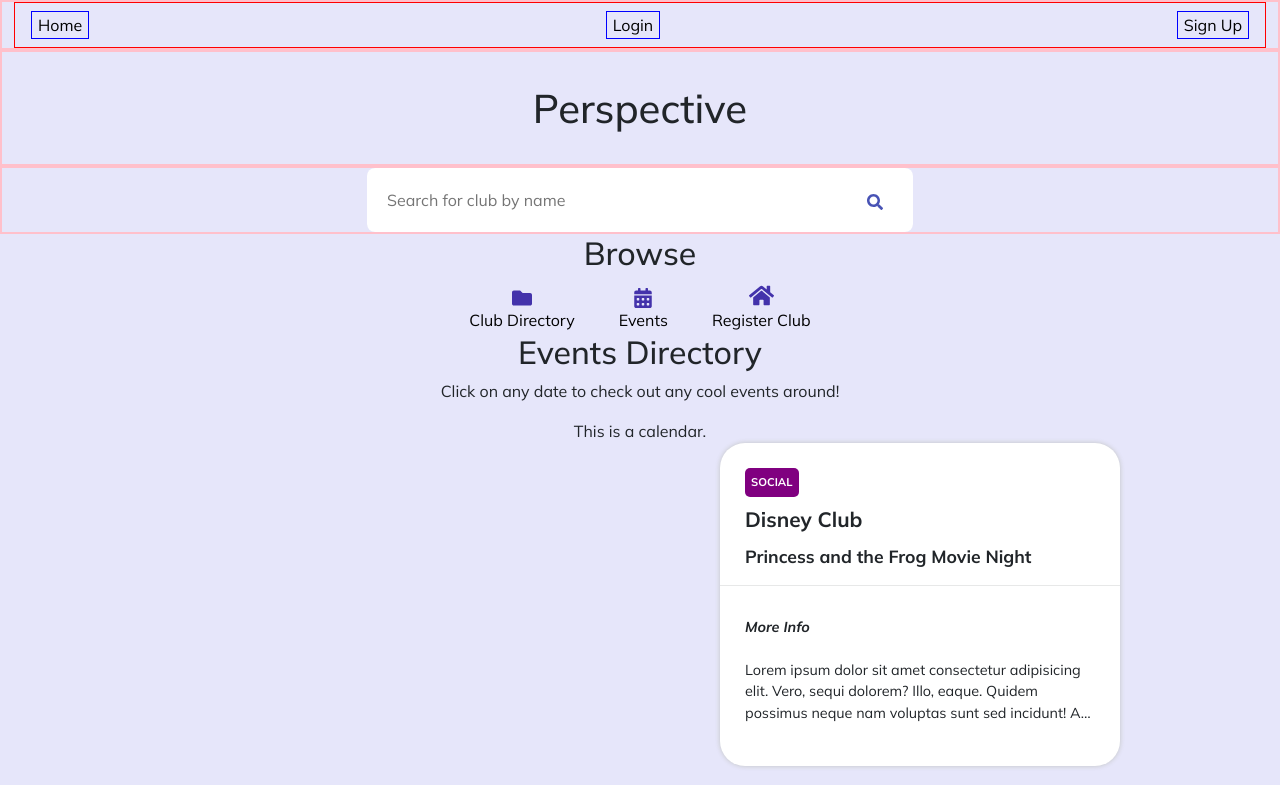
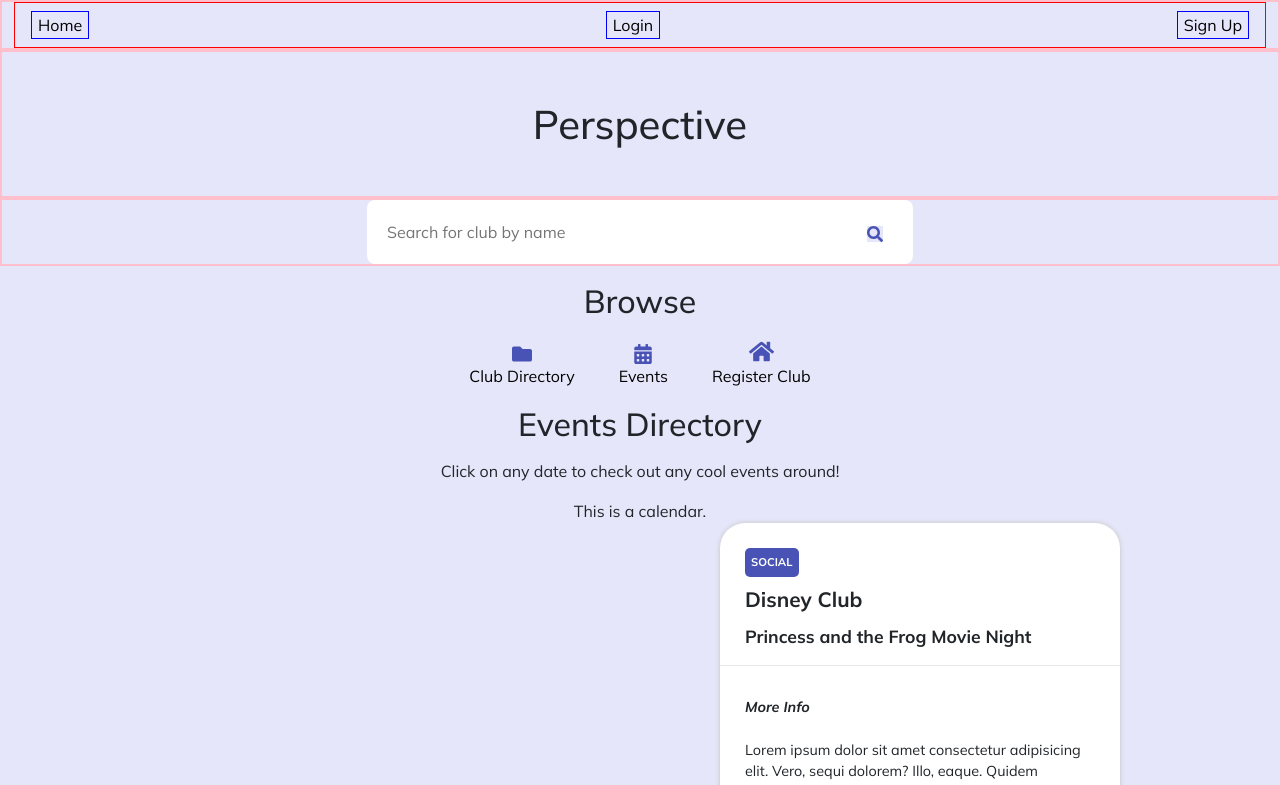
Before and after one commit to jenpennen/ucla-perspective, a React (Vite) app: page / in a window 1280 px wide. Shown: the top 785 px of the page. Built offline with nearby package versions, Linux system fonts and the light colour scheme.

Commit message:
established color schemes

```diff
--- a/src/App.css
+++ b/src/App.css
@@ -1,12 +1,24 @@
+* {
+  --background: #e6e6fa;
+  --accent: #4853b5;
+  --secondary: #6671d1;
+  --light-accent: #8a93e0;
+}
+body {
+  background-color: var(--background);
+}
 button {
   cursor: pointer;
 }
 h1 {
-  max-width: 100rem;
-  margin: 0 auto;
+  margin: 1rem;
   padding: 2rem;
   text-align: center;
 }
+h2 {
+  margin: 1rem 0rem;
+}
+
 .container {
   max-width: 100rem;
   border: 2px solid pink;
@@ -26,7 +38,7 @@ h1 {
 }
 .more-button {
   width: fit-content;
-  background-color: purple;
+  background-color: var(--accent);
   color: white;
   padding: 5px 15px;
   border-radius: 8px;
@@ -36,6 +48,5 @@ h1 {
 }
 
 .icons {
-  color: #4853b5;
-  background-color: white;
+  color: var(--accent);
 }
--- a/src/components/Club.jsx
+++ b/src/components/Club.jsx
@@ -1,17 +1,17 @@
 import React from "react";
 import styled from "styled-components";
 
-const Tag = styled.button `
+const Tag = styled.button`
   color: white;
   text-transform: uppercase;
   font-weight: bold;
   width: fit-content;
-  background-color: purple;
+  background-color: #4853b5;
   margin-left: 25px;
   padding: 6px;
   border-radius: 5px;
   border: none;
-  font-size: .7em;
+  font-size: 0.7em;
 `;
 
 const ClubBox = styled.div`
@@ -29,7 +29,7 @@ const ClubName = styled.h3`
   justify-self: left;
   padding-left: 25px;
   padding-right: 25px;
-  margin: .5em 0;
+  margin: 0.5em 0;
   font-weight: bold;
   font-size: 1.3em;
 `;
@@ -44,7 +44,7 @@ const Desc = styled.p`
   font-size: 1.1em;
 `;
 
-const Line = styled.hr `
+const Line = styled.hr`
   width: 100%;
   height: 1px;
   opacity: 0.1;
@@ -59,10 +59,10 @@ const More = styled.p`
   margin: 1em 0;
   font-style: italic;
   font-weight: bold;
-  font-size: .9em;
+  font-size: 0.9em;
 `;
 
-const Info = styled.p `
+const Info = styled.p`
   background-color: transparent;
   margin-top: 0.5em;
   text-align: left;
@@ -72,10 +72,10 @@ const Info = styled.p `
   -webkit-box-orient: vertical;
   -webkit-line-clamp: 3;
   overflow: hidden;
-  font-size: .9em;
+  font-size: 0.9em;
 `;
 
-const Container = styled.div `
+const Container = styled.div`
   background-color: transparent;
   display: flex;
   flex-wrap: wrap;
@@ -84,14 +84,14 @@ const Container = styled.div `
   column-gap: 1em;
 `;
 
-const Board = styled.p `
+const Board = styled.p`
   background-color: transparent;
   font-weight: bold;
   margin: 0;
   align-content: center;
 `;
 
-const Logo = styled.div `
+const Logo = styled.div`
   min-width: 3em;
   min-height: 3em;
   background-color: green;
@@ -105,7 +105,7 @@ export default function ClubSummary(prop) {
       <Tag>{prop.tag}</Tag>
       <ClubName>{prop.name}</ClubName>
       <Desc>{prop.upcoming}</Desc>
-      <Line/>
+      <Line />
       <More>More Info</More>
       <Info>{prop.summary}</Info>
     </ClubBox>
@@ -120,11 +120,11 @@ export function ClubFull(prop) {
       <Container>
         <Logo></Logo>
         <Board>
-          President: {prop.pres} <br/>
+          President: {prop.pres} <br />
           Vice President: {prop.vice}
         </Board>
       </Container>
-      <Line/>
+      <Line />
       <More>Club Info</More>
       <Info>{prop.summary}</Info>
     </ClubBox>
```
